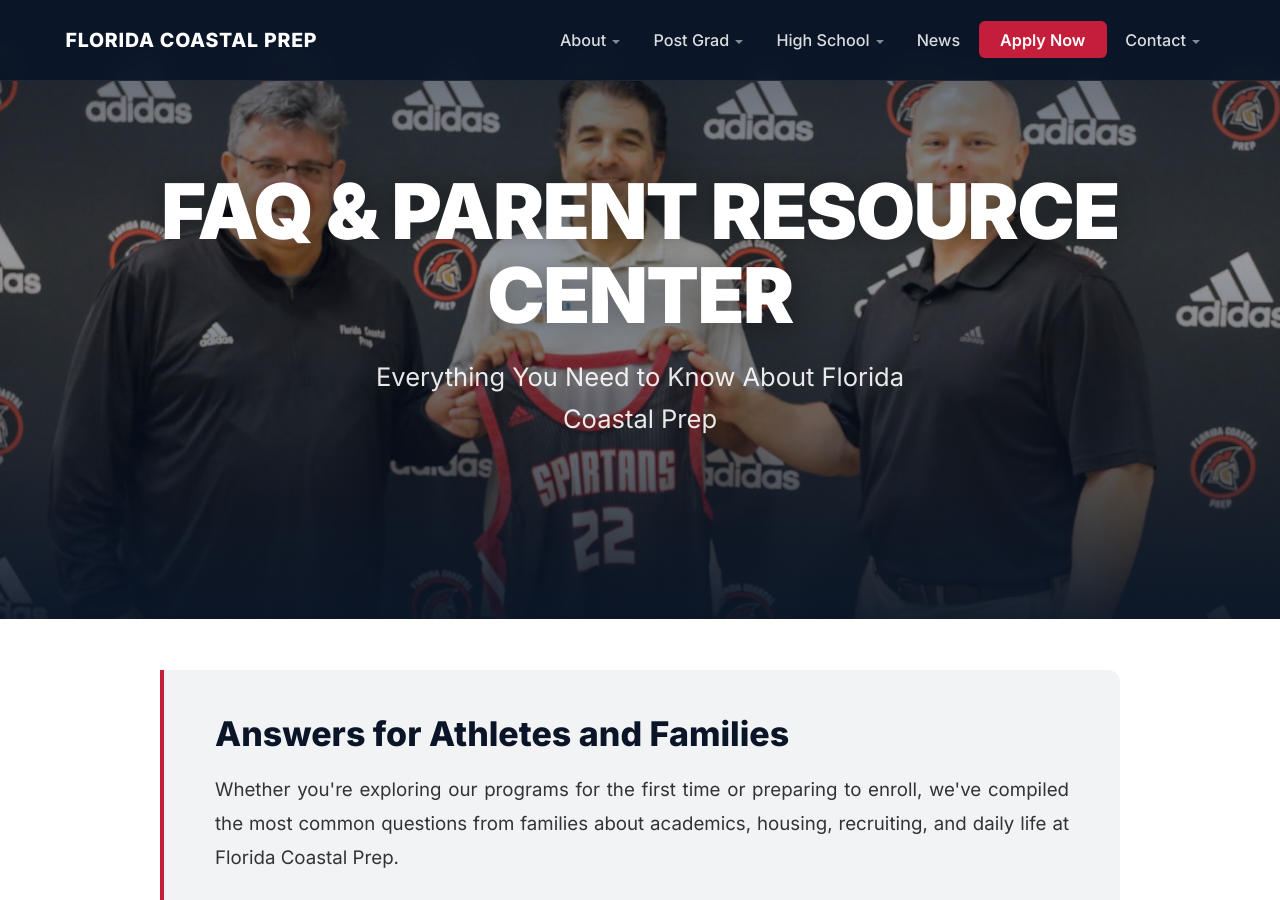
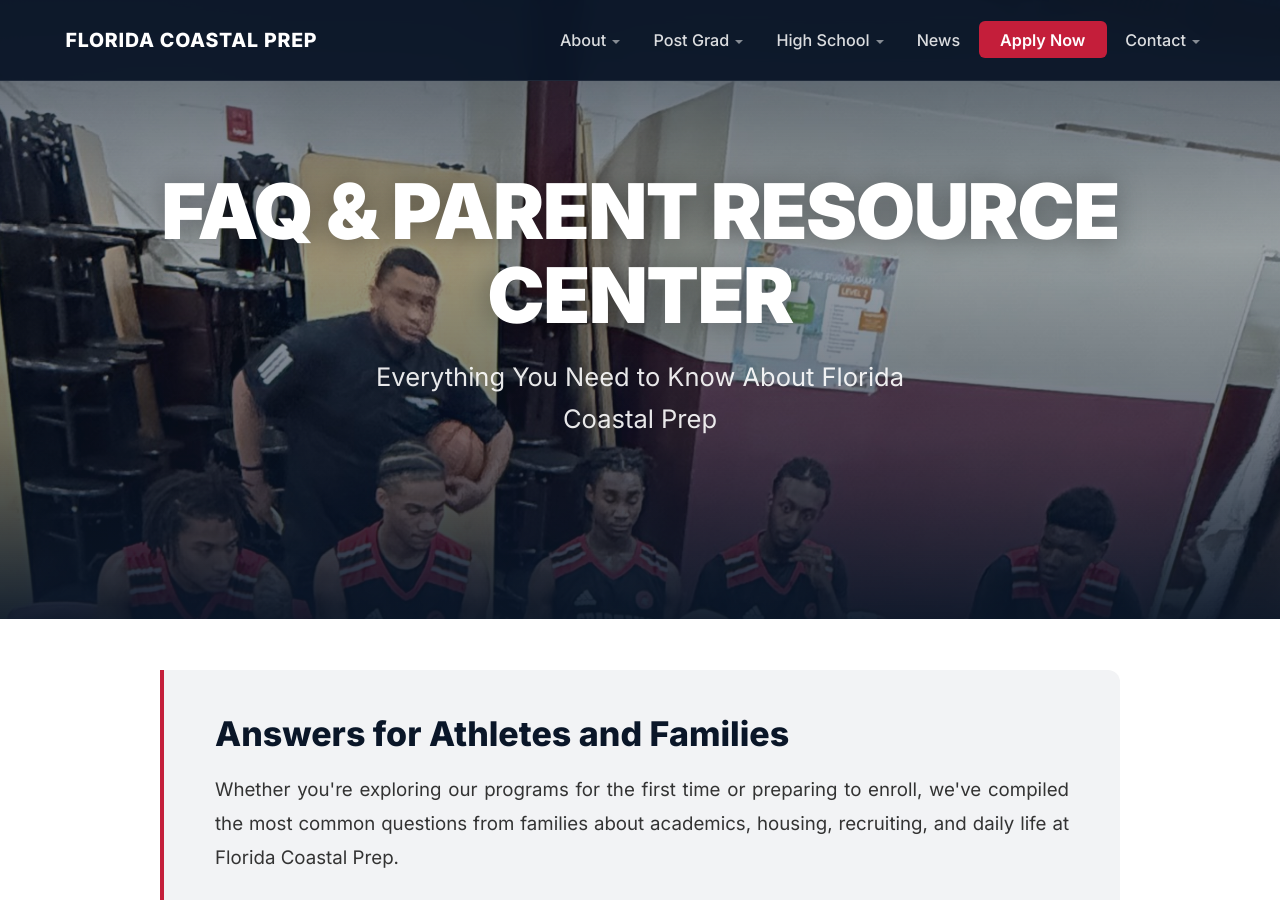
Before and after one commit to CoachD23/fcp-jekyll-site, a Jekyll site: the page built from faq.html, in a window 1280 px wide and 900 px high. Built offline with Jekyll 4.4.1, drawn with Linux system fonts in a browser that asks for light colours; a script that is not in the unit is left out.

Commit message:
feat: update FAQ hero image with Spartans huddle photo

```diff
--- a/faq.html
+++ b/faq.html
@@ -1,9 +1,9 @@
 ---
 layout: page
-title: "FAQ & Parent Resource Center | Florida Coastal Prep"
+title: "FAQ & Parent Resource Center"
 subtitle: Everything You Need to Know About Florida Coastal Prep
 description: "Frequently asked questions about Florida Coastal Prep Sports Academy. Find answers about enrollment, tuition, housing, academics, recruiting, and more."
-hero_image: /assets/images/about-fcp.jpg
+hero_image: /assets/images/faq-hero.jpg
 hero_title: FAQ & Parent Resource Center
 hero_subtitle: Everything You Need to Know About Florida Coastal Prep
 ---
```
Also changed, not shown: assets/images/faq-hero.jpg (added).
